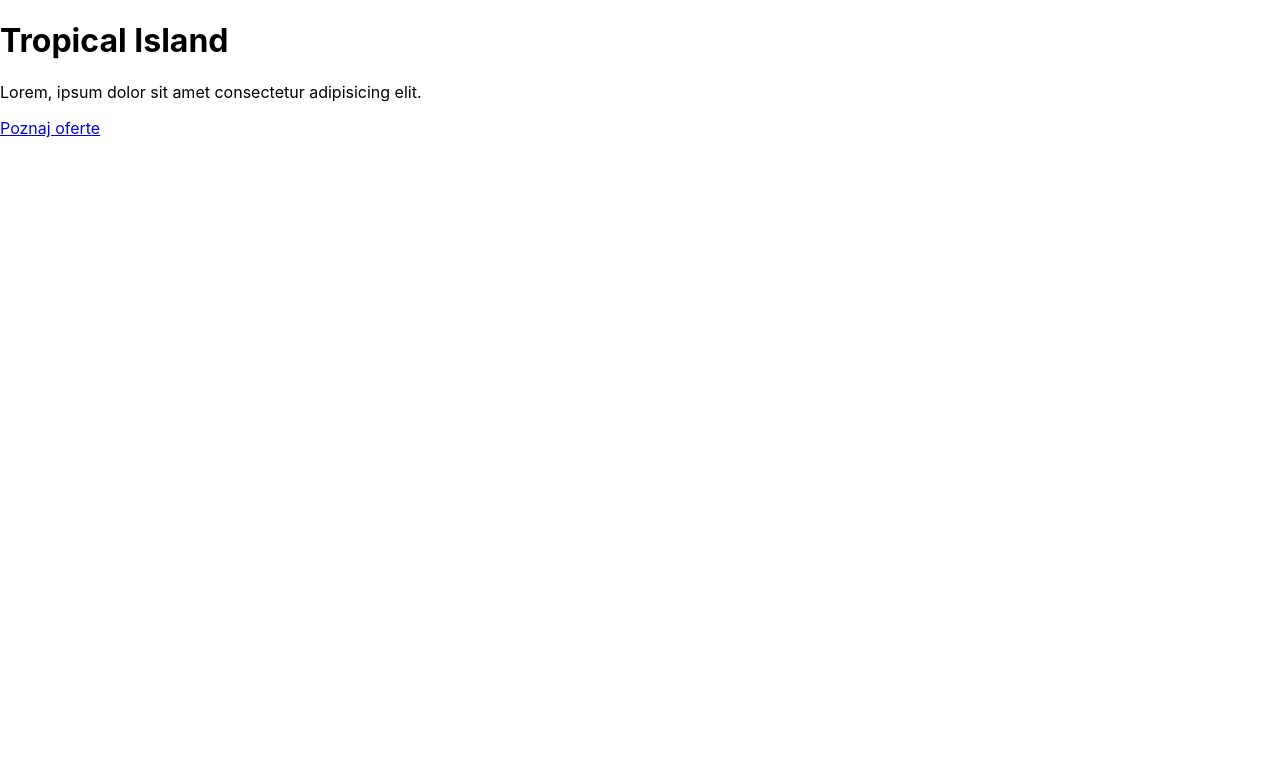
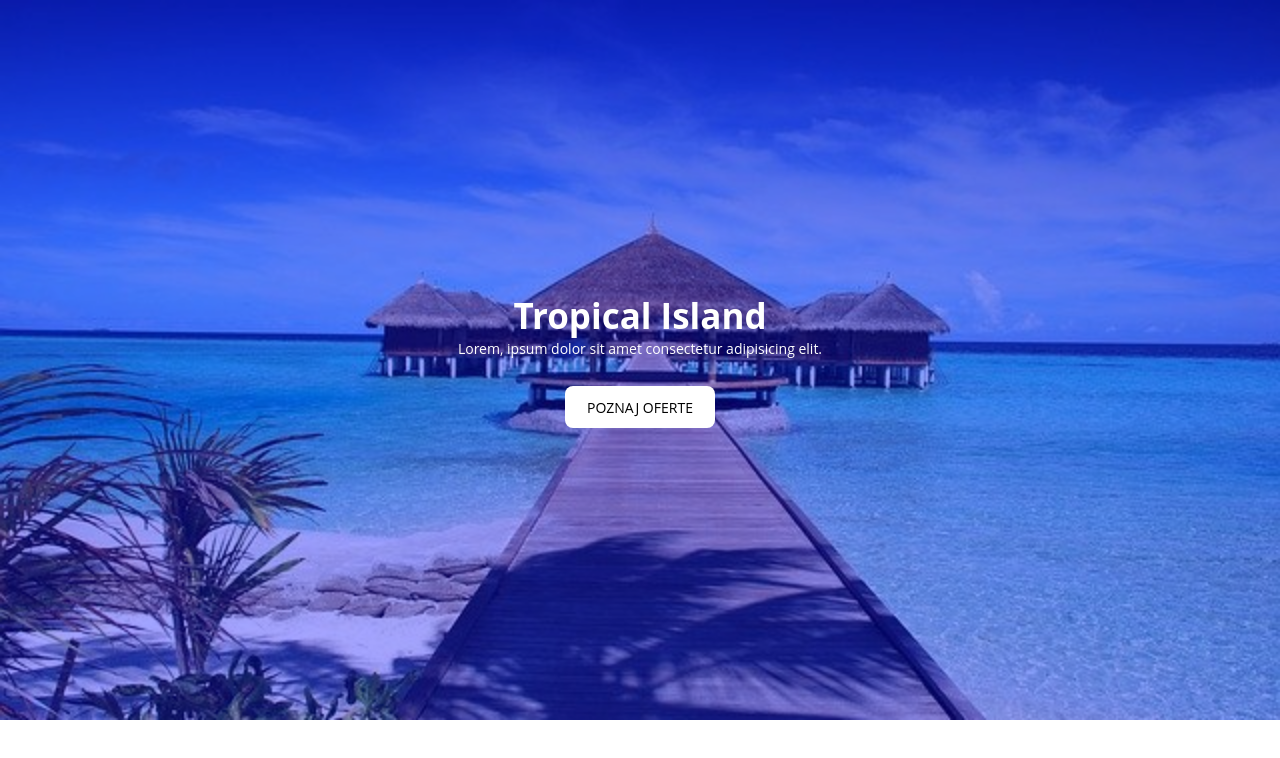
Before and after one commit to Szymofcion/React-Holiday, a React (Create React App) app: page / in a window 1280 px wide. Shown: the top 758 px of the page. Built offline with nearby package versions, Linux system fonts and the light colour scheme.

Commit message:
added header section

```diff
--- a/package.json
+++ b/package.json
@@ -9,6 +9,7 @@
     "react": "^18.2.0",
     "react-dom": "^18.2.0",
     "react-scripts": "5.0.1",
+    "sass": "^1.57.1",
     "web-vitals": "^2.1.4"
   },
   "scripts": {
--- a/src/App.css
+++ b/src/App.css
@@ -0,0 +1,14 @@
+*,
+*::before,
+*::after {
+  box-sizing: border-box;
+  margin: 0;
+  padding: 0;
+}
+html {
+  font-size: 62.5%;
+  scroll-behavior: smooth;
+}
+body {
+  font-family: "Open Sans", sans-serif;
+}
--- a/src/component/Header.js
+++ b/src/component/Header.js
@@ -1,17 +1,24 @@
 import React from "react";
+
+import { Fragment } from "react";
+
+import Button from "./UI/Button";
+
+import "./Header.scss";
 
 const Header = () => {
   return (
-    <header>
+    <Fragment>
+      <header className="header section">
+        <div className="shadow"></div>
         <h1 class="header__title">Tropical Island</h1>
         <p class="header__text">
           Lorem, ipsum dolor sit amet consectetur adipisicing elit.
         </p>
-      <a href="#offers" class="header__btn btn-special-animation">
-        Poznaj oferte
-      </a>
+        <Button />
         <div class="white-block white-block-left"></div>
       </header>
+    </Fragment>
   );
 };
 
--- a/src/component/Header.scss
+++ b/src/component/Header.scss
@@ -0,0 +1,34 @@
+.shadow {
+    position: absolute;
+    width: 100%;
+    height: 90%;
+    background-color: rgba(0, 0, 255, 0.356);
+
+}
+
+.header {
+    background-image: url(./img/bora_640.jpg);
+    background-size: cover;
+    background-position: center;
+    background-attachment: fixed;
+    display: flex;
+    justify-content: center;
+    align-items: center;
+    flex-direction: column;
+    height: 90vh;
+    padding: 2em;
+    background-attachment: scroll;
+    text-align: center;
+    color: #fff;
+
+    &__title {
+        font-size: 3.5rem;
+        font-weight: 300px;
+        z-index: 1;
+    }
+
+    &__text {
+        font-size: 1.4rem;
+        z-index: 1;
+    }
+}
--- a/src/component/UI/Nav.js
+++ b/src/component/UI/Nav.js
@@ -0,0 +1 @@
+import React from "react";
--- a/src/component/UI/button.js
+++ b/src/component/UI/button.js
@@ -0,0 +1,11 @@
+import React from "react";
+
+import "./Button.scss";
+
+const Button = () => {
+  const simpleText = "poznaj oferte";
+
+  return <a className="button">{simpleText}</a>;
+};
+
+export default Button;
--- a/src/component/UI/button.scss
+++ b/src/component/UI/button.scss
@@ -0,0 +1,16 @@
+.button {
+    margin-top: 2em;
+    padding: 0.8em 1.6em;
+    font-size: 1.4rem;
+    background: #fff;
+    border: none;
+    border-radius: 8px;
+    color: black;
+    text-decoration: none;
+    text-transform: uppercase;
+    cursor: pointer;
+    z-index: 1;
+}
+.button:hover{
+    background-color:lightblue;
+}
```
Also changed, not shown: src/component/img/bora_640.jpg (added), 1 other file (tests, documents, lock files or other folders). Lines whose indentation alone changed are shown as unchanged.
